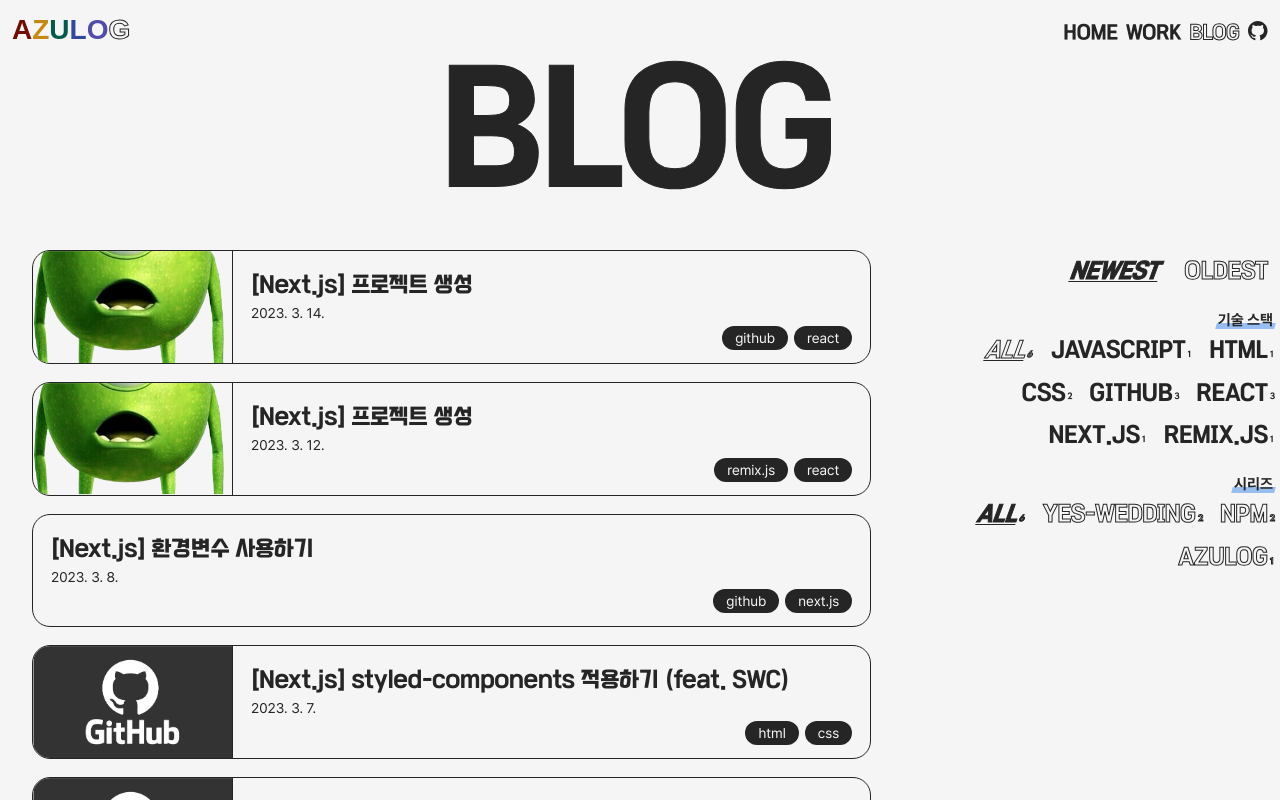
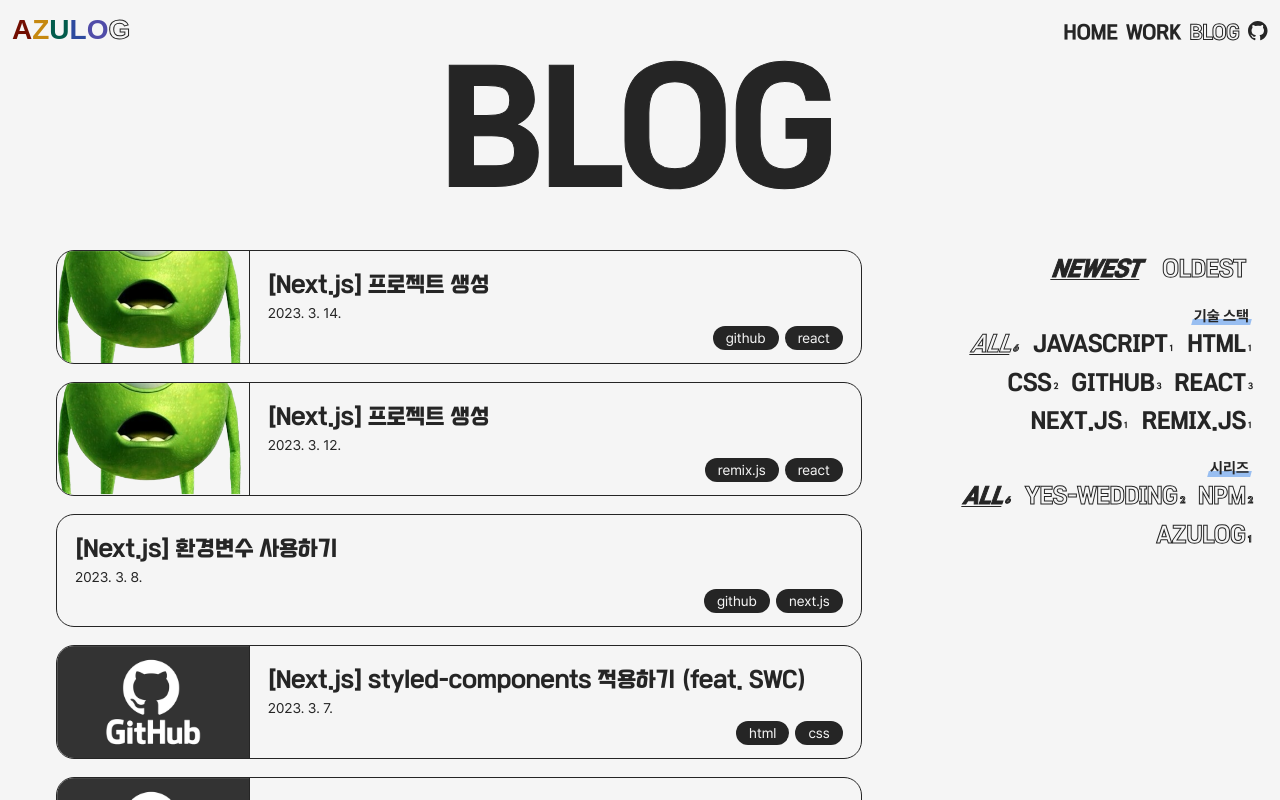
Before and after one commit to azultasul/azulog, a Next.js app: page /blog in a window 1280 px wide. Built offline with nearby package versions, Linux system fonts and the light colour scheme.

Commit message:
소소한 수정

```diff
--- a/src/components/PostList.js
+++ b/src/components/PostList.js
@@ -32,15 +32,17 @@
   position: sticky;
   top: 0;
   right: 0;
+  height: ${(props) => `calc(100vh - ${props.frameTotalH}px)`};
+  overflow-y: scroll;
   text-align: right;
   padding-right: ${(props) => `${props.contentsMargin}px`};
+  padding-bottom: 20px;
   .lined-text {
     position: relative;
     font-family: 'cafe';
     font-size: 22px;
     font-weight: bold;
-    // margin: 0 20px;
-    margin: 6px 12px;
+    margin: 4px 10px;
     line-height: 1.4;
   }
 `
@@ -71,7 +73,7 @@
   }, [sortedDataByCat])
 
   const resizeHandler = () => {
-    const contentsW = contentsRef.current.clientWidth
+    const contentsW = contentsRef.current?.clientWidth
     setContentsMargin(contentsW > 1400 ? (contentsW - 1400) / 2 : 0)
   }
 
--- a/src/components/layout/Layout.js
+++ b/src/components/layout/Layout.js
@@ -5,8 +5,8 @@
 
 const LayoutStyle = styled.main`
   padding-top: ${Vars.frameTop}px;
-  // padding-right: ${Vars.frame}px;
-  // padding-left: ${Vars.frame}px;
+  padding-right: ${Vars.frame}px;
+  padding-left: ${Vars.frame}px;
   // padding-bottom: ${Vars.frame}px;
 `
 
```
